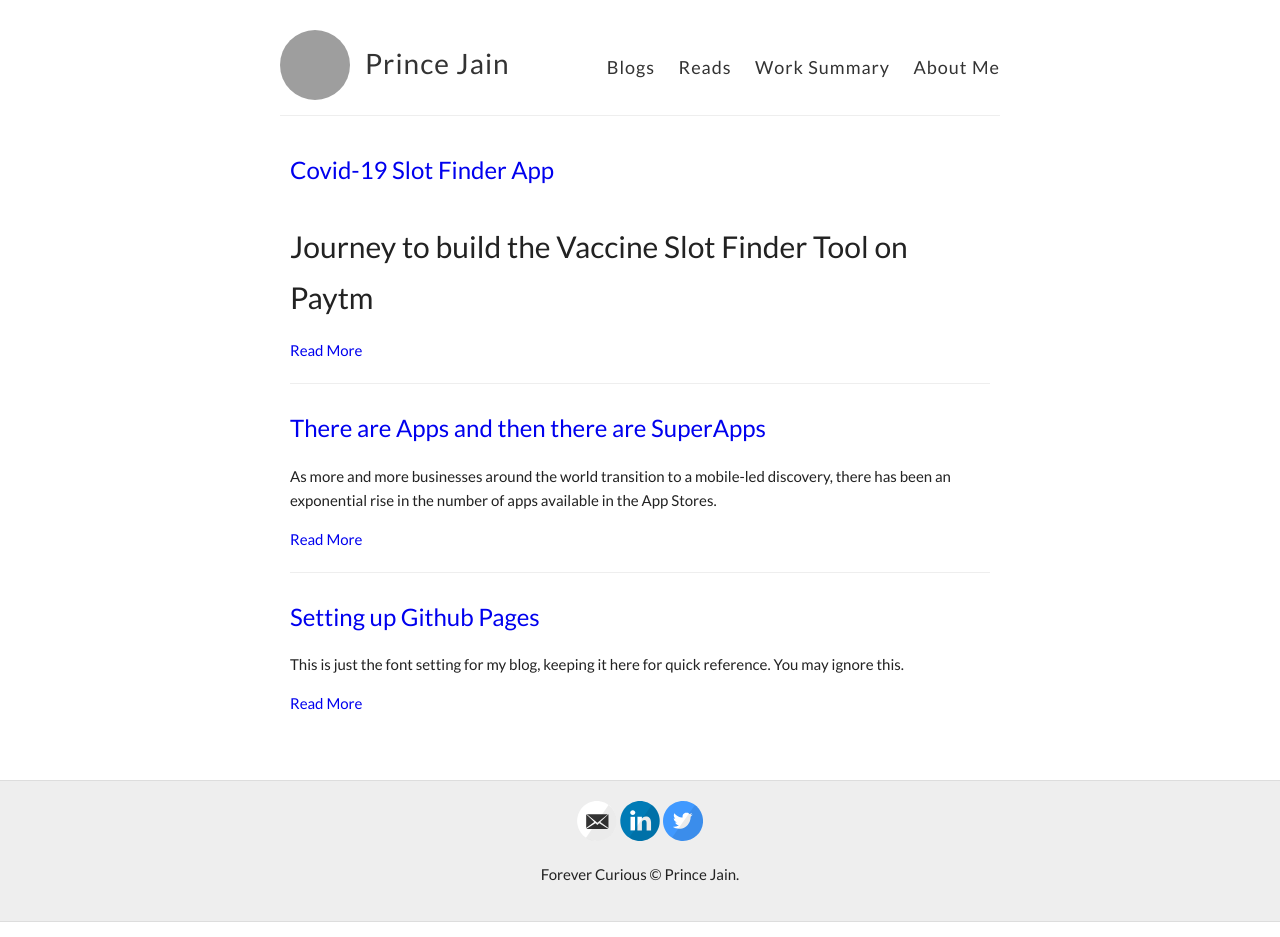
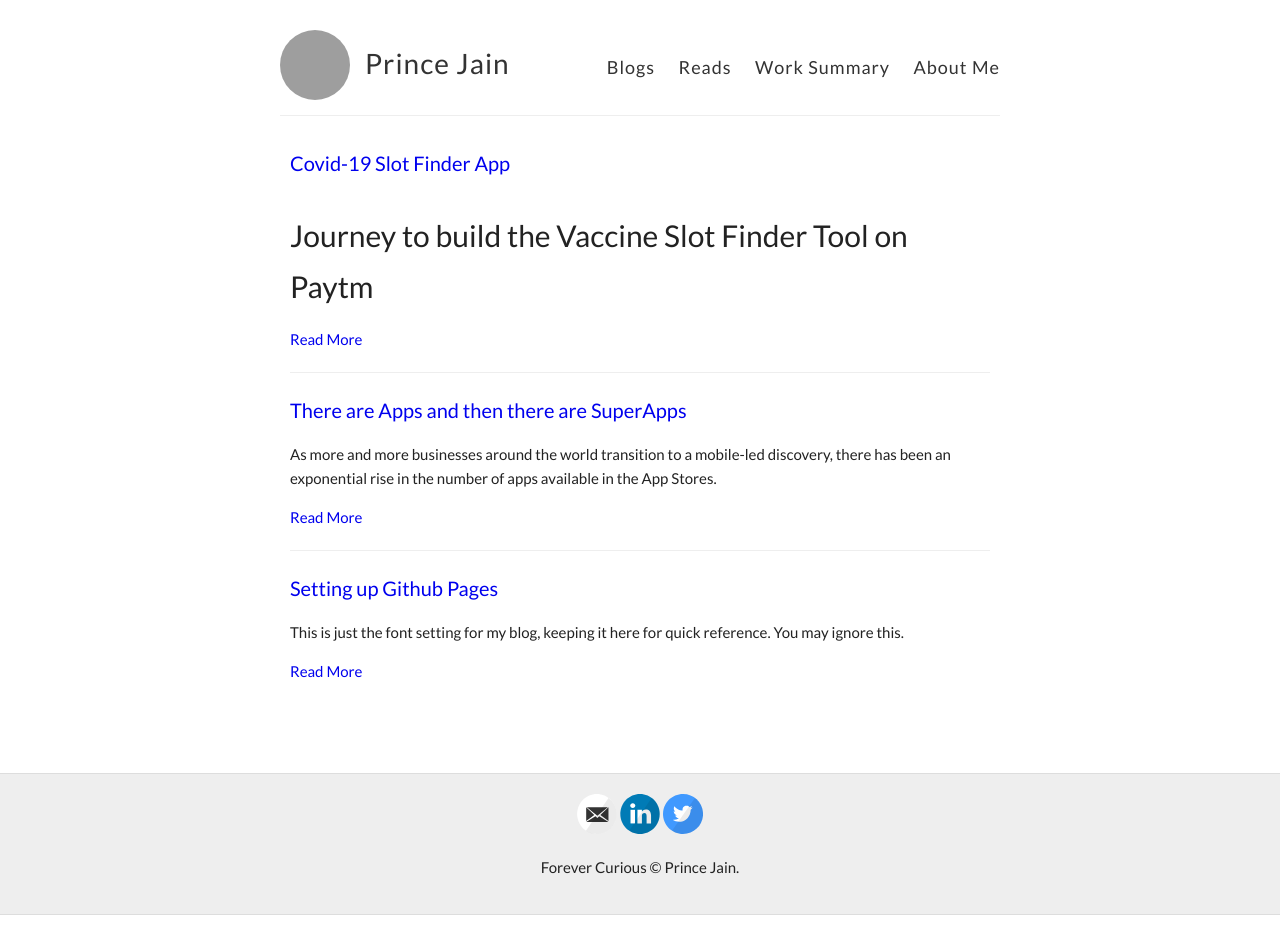
Before and after one commit to product-noob/product-noob.github.io, a Jekyll site: the page built from blog.md, in a window 1280 px wide. Built offline with Jekyll 4.4.1, drawn with Linux system fonts in a browser that asks for light colours; grey boxes are pictures that could not be loaded.

```diff
--- a/_layouts/blog.html
+++ b/_layouts/blog.html
@@ -5,7 +5,7 @@ layout: default
 	<div class="posts"> {% for post in site.posts %}
 		<article class="post">
 			<!-- <div class="date"> Published on {{ page.date | date: "%B %e, %Y" }} </div> -->
-     			<h3><a href="{{ site.baseurl }}{{ post.url }}">{{ post.title }}</a></h3>
+     			<h4><a href="{{ site.baseurl }}{{ post.url }}">{{ post.title }}</a></h4>
 			<div class="entry"> {{ post.excerpt }} </div> <a href="{{ site.baseurl }}{{ post.url }}" class="read-more">Read More</a>
 		</article> {% endfor %}
 	</div>
```
